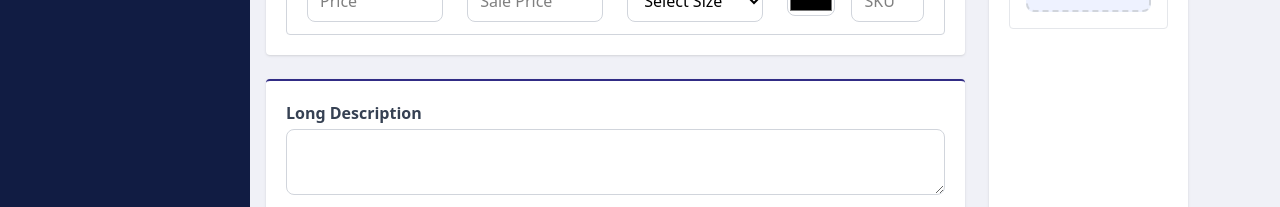
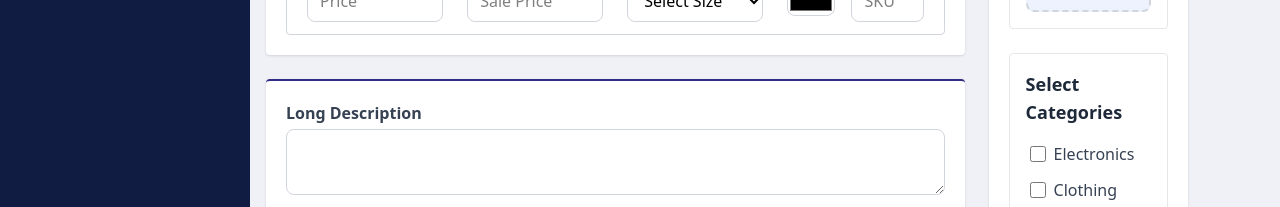
Before and after one commit to jakariya-ahmed/react-admin2, a React (Vite) app: page /admin/create-product in a window 1280 px wide. Shown: the part 593-800 px from the top of the page. Built offline with nearby package versions, Linux system fonts and the light colour scheme.

Commit message:
completed product form

```diff
--- /dev/null
+++ b/src/component/product/BrandList.jsx
@@ -0,0 +1,51 @@
+import { useState } from "react";
+
+export default function BrandList() {
+  const [selectedBrands, setSelectedBrands] = useState([]);
+
+const Brands = [
+  "Samsung",
+  "Apple",
+  "Sony",
+  "Nike",
+  "Adidas",
+  "LG",
+  "Puma",
+  "Philips",
+  "Dell",
+  "Lenovo",
+];
+
+  const handleCheckboxChange = (brand) => {
+    setSelectedBrands((prev) =>
+      prev.includes(brand)
+        ? prev.filter((c) => c !== brand)
+        : [...prev, brand]
+    );
+  };
+
+  return (
+    <div className="bg-white p-4 rounded-sm border border-gray-200 mt-6">
+      <h2 className="text-lg font-semibold text-gray-800 mb-3">
+        Select Brands
+      </h2>
+
+      <div className="space-y-1 h-[150px] overflow-y-auto">
+        {Brands.map((brand, index) => (
+          <label
+            key={index}
+            className="flex items-center justify-start gap-2 cursor-pointer hover:bg-gray-50 p-1 rounded-md transition"
+          >
+            <input
+              type="checkbox"
+              checked={selectedBrands.includes(brand)}
+              onChange={() => handleCheckboxChange(brand)}
+              className="w-4 h-4 text-amber-900 border-gray-300 rounded focus:ring-amber-900"
+            />
+            <span className="text-gray-700 font-medium">{brand}</span>
+          </label>
+        ))}
+      </div>
+    </div>
+  );
+}
--- /dev/null
+++ b/src/component/product/CategoryList.jsx
@@ -0,0 +1,51 @@
+import { useState } from "react";
+
+export default function CategoryList() {
+  const [selectedCategories, setSelectedCategories] = useState([]);
+
+  const categories = [
+    "Electronics",
+    "Clothing",
+    "Accessories",
+    "Beauty & Care",
+    "Home & Living",
+    "Sports & Fitness",
+    "Fashion",
+    "Kitchen Equipments",
+    "Man Fashion",
+    "Women Fashion",
+  ];
+
+  const handleCheckboxChange = (category) => {
+    setSelectedCategories((prev) =>
+      prev.includes(category)
+        ? prev.filter((c) => c !== category)
+        : [...prev, category]
+    );
+  };
+
+  return (
+    <div className="bg-white p-4 rounded-sm border border-gray-200 mt-6">
+      <h2 className="text-lg font-semibold text-gray-800 mb-3">
+        Select Categories
+      </h2>
+
+      <div className="space-y-1 h-[250px] overflow-y-auto">
+        {categories.map((category, index) => (
+          <label
+            key={index}
+            className="flex items-center justify-start gap-2 cursor-pointer hover:bg-gray-50 p-1 rounded-md transition"
+          >
+            <input
+              type="checkbox"
+              checked={selectedCategories.includes(category)}
+              onChange={() => handleCheckboxChange(category)}
+              className="w-4 h-4 text-amber-900 border-gray-300 rounded focus:ring-amber-900"
+            />
+            <span className="text-gray-700 font-medium">{category}</span>
+          </label>
+        ))}
+      </div>
+    </div>
+  );
+}
--- a/src/component/product/ProductAddForm.jsx
+++ b/src/component/product/ProductAddForm.jsx
@@ -12,6 +12,9 @@ import 'tinymce/plugins/lists';
 import 'tinymce/plugins/code';
 import SingleImageUpload from "./SingleImageUpload";
 import GalleryUploader from "./GalleryUploader";
+import CategoryList from "./CategoryList";
+import BrandList from "./BrandList";
+import { PlusCircle } from "lucide-react";
 
 
 export default function ProductAddForm() {
@@ -42,6 +45,7 @@ const handleProductChange = (e) => {
 
 
 return (
+  <>
   <div className="flex flex-col lg:flex-row gap-y-6 lg:gap-x-6 mt-4">
 
       {/* Left Section  */}
@@ -124,6 +128,10 @@ return (
               ></textarea>
             </div>
           </div>
+          <button className="flex items-center gap-2 bg-purple-500 text-white font-semibold rounded-md p-3 shadow-sm mt-6 cursor-pointer ">
+          Create Product <PlusCircle className="w-6" />
+        </button>
+
       </div>
       <div className="w-full lg:w-[20%] bg-white shadow-sm rounded-sm p-5 border-t-2 border-indigo-900">
           {/* Single Image upload  */}
@@ -132,8 +140,17 @@ return (
           {/* Gallery Images upload  */}
           <GalleryUploader />
 
+          {/* Category List  */}
+          <CategoryList />
+
+          {/* Brands list  */}
+          <BrandList />
       </div>
+
+
   </div>
+
+  </>
 );
 
 
```
